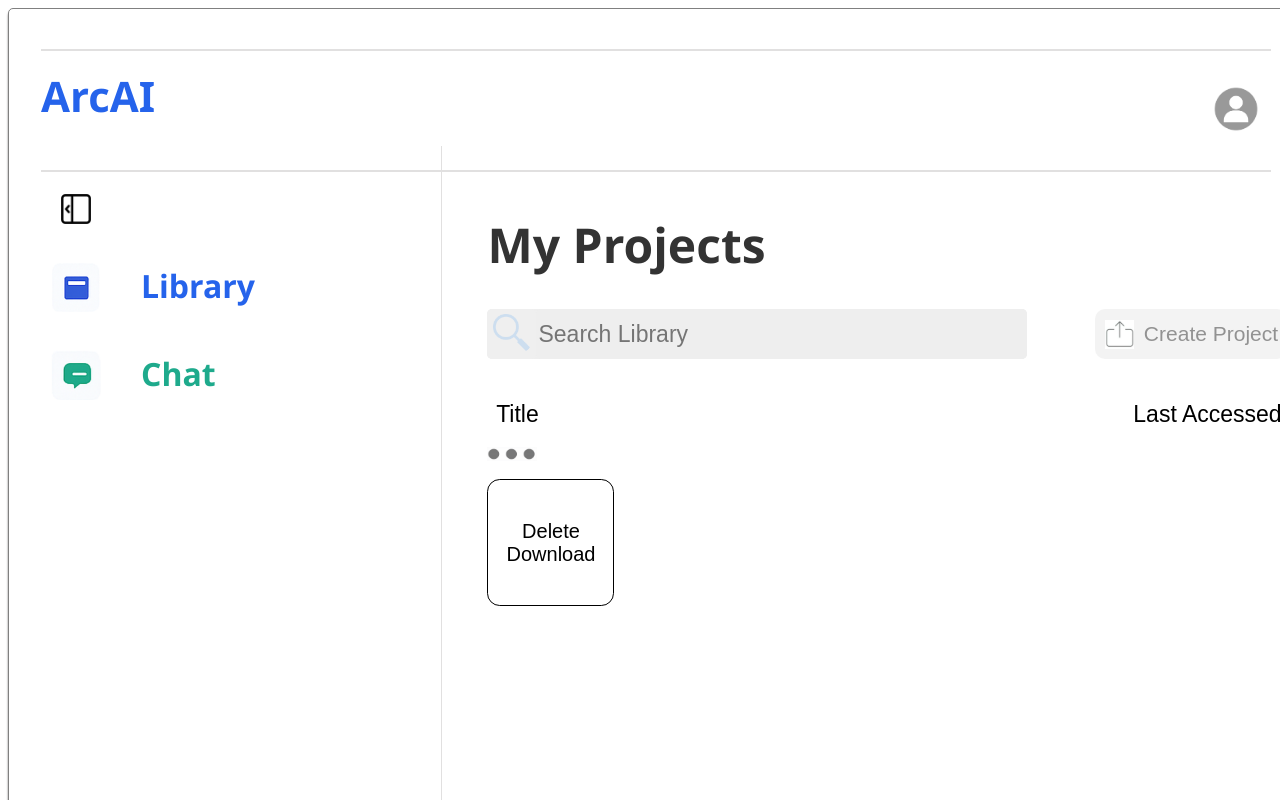
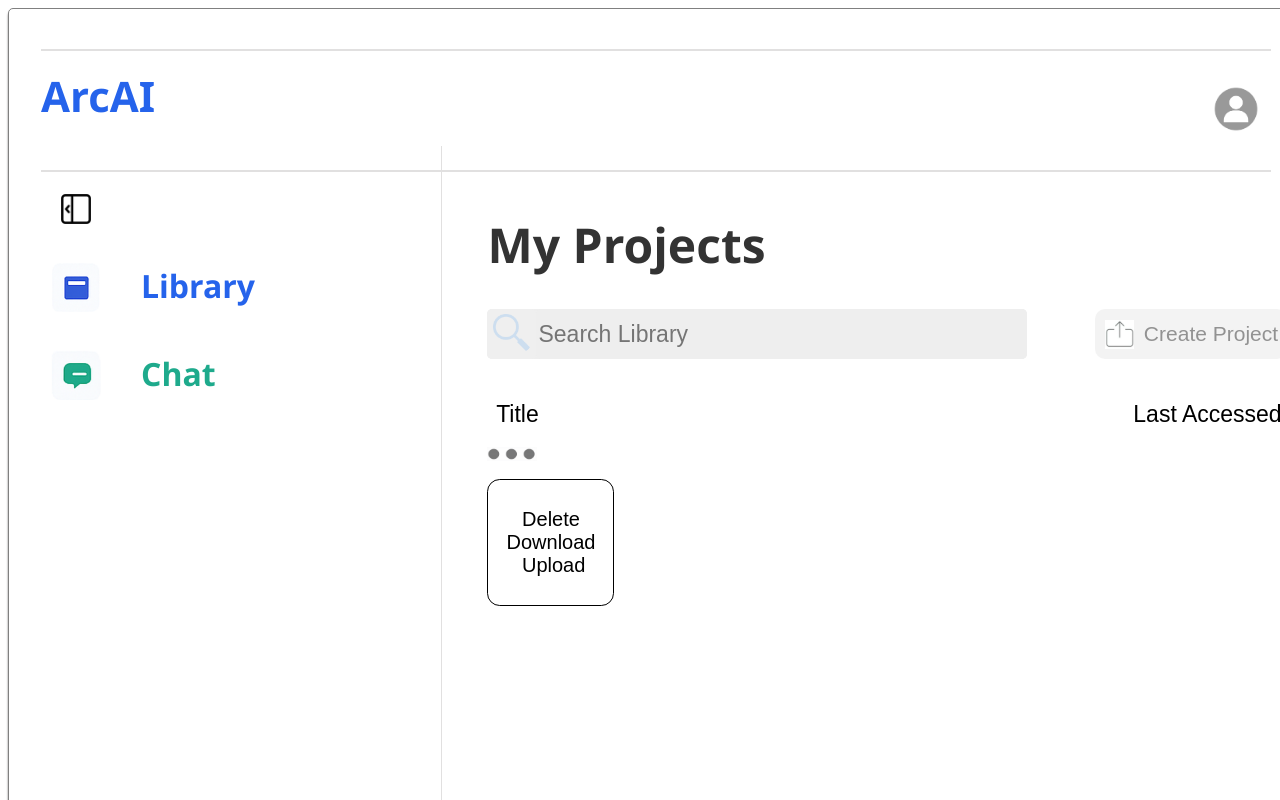
Before and after one commit to SARWANdev/ArcAI, a React (Vite) app in the folder VIEW/: page /workspace/library in a window 1280 px wide. Shown: the top 800 px of the page. Built offline with nearby package versions, Linux system fonts and the light colour scheme; sample sign-in values are in the browser's storage.

Commit message:
Added Upload Button

```diff
--- /dev/null
+++ b/VIEW/src/Pages/Components/Buttons/UploadButton.css
@@ -0,0 +1,11 @@
+.upload-button {
+    background: none;
+    border: none;
+    padding: 0;
+    margin: 0;
+    cursor: pointer;
+    outline: none;
+    font-size: 20px;
+    width: 58px;
+    height: 23px;
+}
--- /dev/null
+++ b/VIEW/src/Pages/Components/Buttons/UploadButton.jsx
@@ -0,0 +1,8 @@
+import "./UploadButton.css"
+export default function UploadButton() {
+    return (
+        <div className="upload-button-container">
+            <button className="upload-button" title="Upload">Upload</button>
+        </div>
+    )
+}
--- a/VIEW/src/Pages/Components/PopUpBoxProjectOptions.jsx
+++ b/VIEW/src/Pages/Components/PopUpBoxProjectOptions.jsx
@@ -1,11 +1,13 @@
 import "./PopUpBoxProjectOptions.css"
 import DeleteButton from "./Buttons/DeleteButton"
 import DownloadButton from "./Buttons/DownloadButton"
+import UploadButton from "./Buttons/UploadButton"
 export default function PopUpBoxProjectOptions() {
     return (
         <div className="pop-up-box-project-options" id = "project-options-container">
             <DeleteButton/>
             <DownloadButton/>
+            <UploadButton/>
         </div>
     )
 }
```
